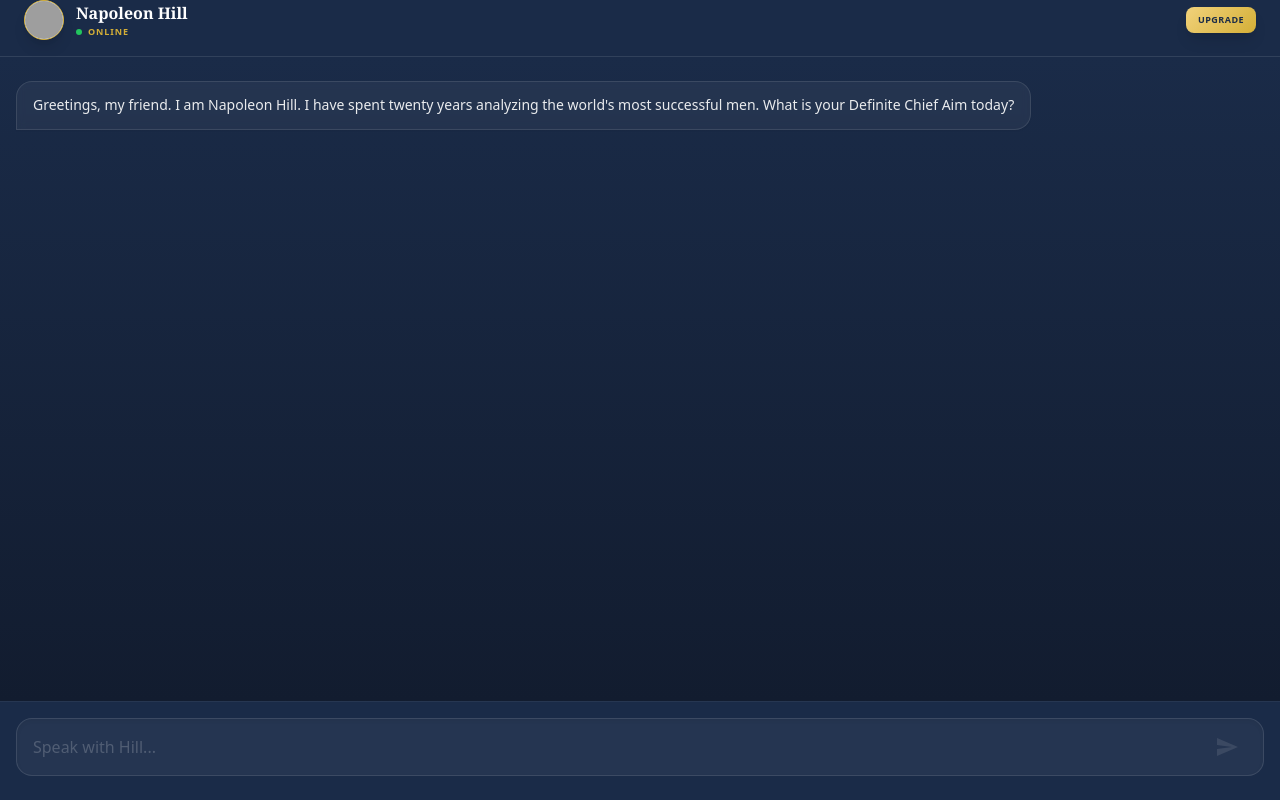
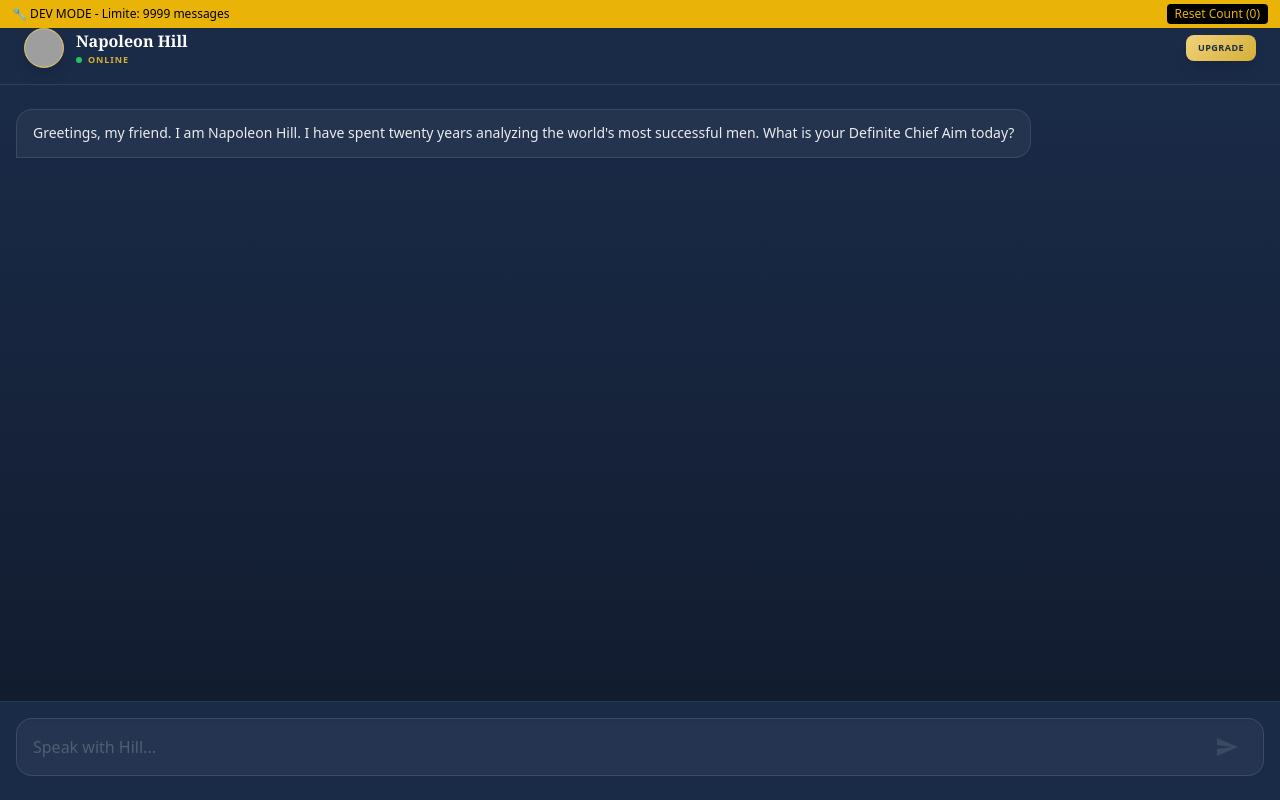
Before and after one commit to BenjaminDevOps/napoleon-app, a React (Vite) app: page / in a window 1280 px wide. Both pictures are taken after a click on the button "CONSULT THE MASTER". Built offline with nearby package versions, Linux system fonts and the light colour scheme; grey boxes are pictures that could not be loaded.

Commit message:
Dev: Augmenter la limite de messages gratuits en mode développement (9999 au lieu de 5)

```diff
--- a/App.tsx
+++ b/App.tsx
@@ -2,7 +2,7 @@ import React, { useState, useEffect } from 'react';
 import ChatWindow from './components/ChatWindow';
 import SubscriptionModal from './components/SubscriptionModal';
 import LandingPage from './components/LandingPage';
-import { UserProfile, MAX_FREE_MESSAGES, AppLanguage } from './types';
+import { UserProfile, MAX_FREE_MESSAGES, AppLanguage, IS_DEV_MODE } from './types';
 import { initBilling } from './services/billingService';
 
 const App: React.FC = () => {
@@ -43,9 +43,10 @@ const App: React.FC = () => {
   };
 
   const incrementMessageCount = () => {
-    if (user.isPremium) return true;
+    // En mode dev, pas de limite
+    if (IS_DEV_MODE || user.isPremium) return true;
 
-    // Si on a déjà atteint ou dépassé la limite de 5
+    // Si on a déjà atteint ou dépassé la limite
     if (user.messageCount >= MAX_FREE_MESSAGES) {
       setShowPaywall(true);
       return false;
@@ -53,6 +54,10 @@ const App: React.FC = () => {
 
     setUser(prev => ({ ...prev, messageCount: prev.messageCount + 1 }));
     return true;
+  };
+
+  const resetMessageCount = () => {
+    setUser(prev => ({ ...prev, messageCount: 0 }));
   };
 
   if (!hasStarted) {
@@ -64,6 +69,18 @@ const App: React.FC = () => {
 
   return (
     <div className="flex flex-col h-screen bg-[#1a2b48] overflow-hidden">
+      {IS_DEV_MODE && (
+        <div className="bg-yellow-500 text-black px-3 py-1 text-xs text-center flex justify-between items-center">
+          <span>🔧 DEV MODE - Limite: {MAX_FREE_MESSAGES} messages</span>
+          <button
+            onClick={resetMessageCount}
+            className="bg-black text-yellow-500 px-2 py-0.5 rounded text-xs hover:bg-gray-800"
+          >
+            Reset Count ({user.messageCount})
+          </button>
+        </div>
+      )}
+
       <ChatWindow
         user={user}
         onMessageSent={incrementMessageCount}
--- a/types.ts
+++ b/types.ts
@@ -15,5 +15,9 @@ export interface UserProfile {
   language: AppLanguage;
 }
 
-// En mode développement, augmenter la limite pour faciliter les tests
-export const MAX_FREE_MESSAGES = import.meta.env.DEV ? 1000 : 5;
+// Mode développement : détecté par variable d'environnement
+// Pour activer le mode dev, créez un fichier .env.local avec: VITE_DEV_MODE=true
+export const IS_DEV_MODE = import.meta.env.VITE_DEV_MODE === 'true';
+
+// En mode développement, limite très élevée pour faciliter les tests
+export const MAX_FREE_MESSAGES = IS_DEV_MODE ? 9999 : 5;
```
Also changed, not shown: 1 other file (tests, documents, lock files or other folders).
